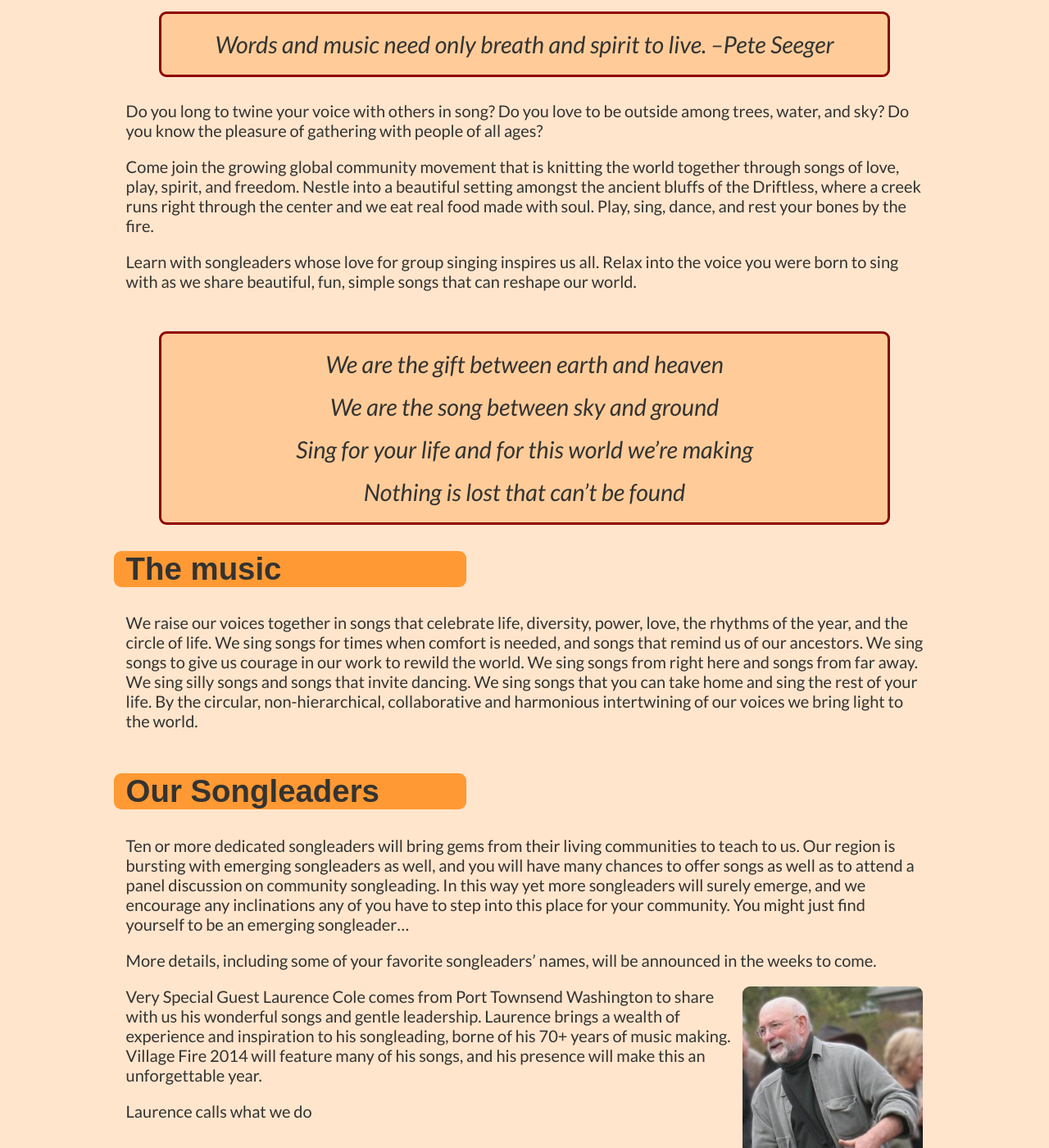
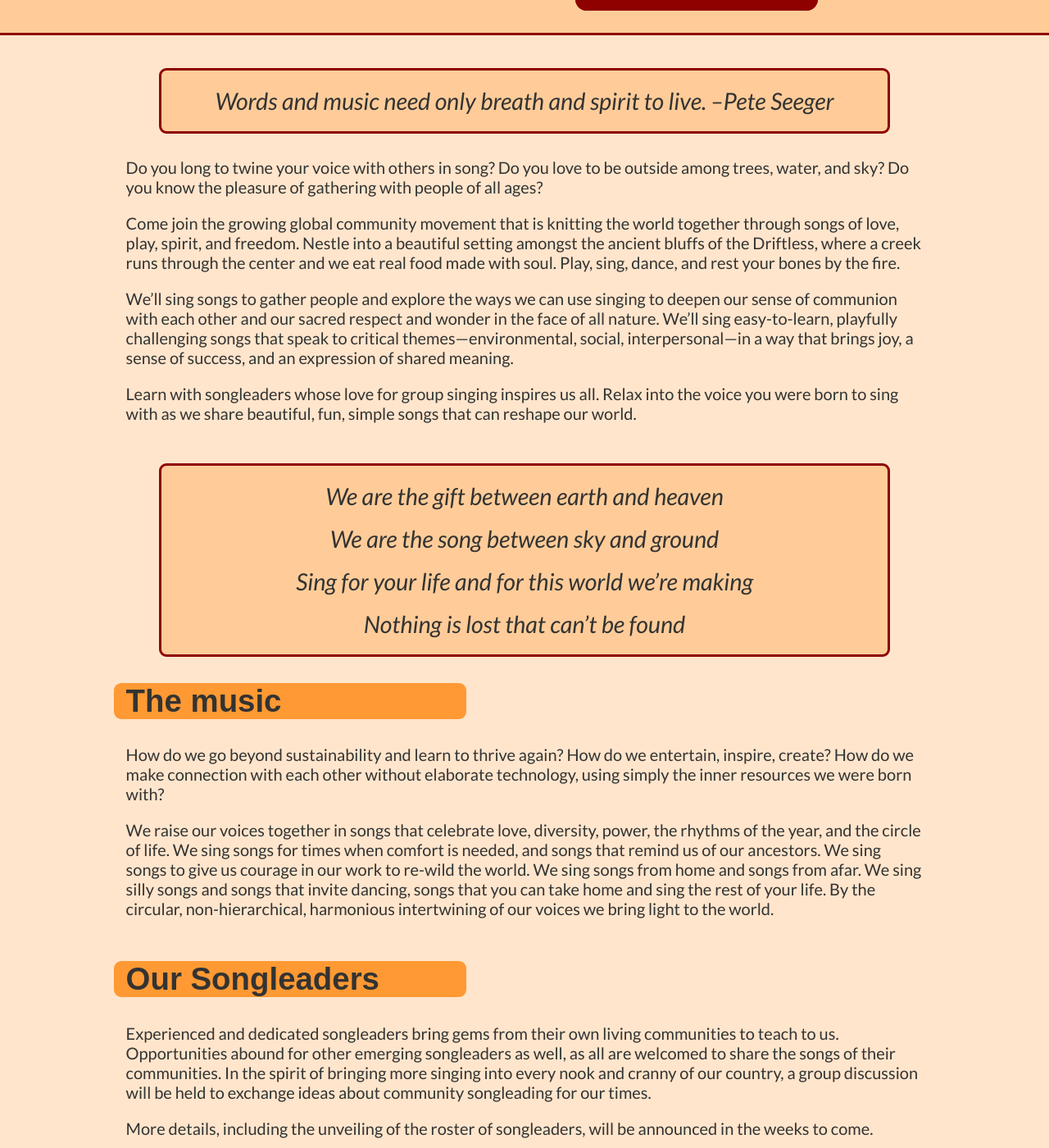
Before and after one commit to neilmb/villagefire, a Jekyll site: the page built from index.md, in a window 1280 px wide and 1400 px high, scrolled down 880 px. Shown: the whole window at 82% size. Built offline with Jekyll 4.4.1, drawn with Linux system fonts in a browser that asks for light colours; some web fonts are replaced; some of the changed text lies outside the part shown.

Commit message:
Updated version of the text from Liz

```diff
--- a/_layouts/home.html
+++ b/_layouts/home.html
@@ -22,13 +22,13 @@
 
     <div id="right">
         <h1>Village Fire 2014</h1>
+        <h1>May 29-June 1</h1>
 
-        <h2>Three Days of Outdoor Community Singing for Everyone</h2>
+        <h2>Outdoor Community Singing for Everyone</h2>
 
         <h2>With Very Special Guest Songleader Laurence Cole</h2>
 
-        <h2>Thursday-Sunday, May 29-June 1<br/>
-        at Camp Tahigwa in the Driftless</h2>
+        <h2>at Camp Tahigwa in the Driftless</h2>
 
         <div id="btn"><a href="http://www.eventbrite.com/event?eid=10717304747">Register
             Here</a></div>
--- a/index.md
+++ b/index.md
@@ -11,12 +11,19 @@ people of all ages?
 Come join the growing global community movement that is knitting the world
 together through songs of love, play, spirit, and freedom. Nestle into a
 beautiful setting amongst the ancient bluffs of the Driftless, where a creek
-runs right through the center and we eat real food made with soul. Play, sing,
+runs through the center and we eat real food made with soul. Play, sing,
 dance, and rest your bones by the fire.
 
-Learn with songleaders whose love for group singing inspires us all. Relax
-into the voice you were born to sing with as we share beautiful, fun, simple
-songs that can reshape our world.
+We’ll sing songs to gather people and explore the ways we can use singing to
+deepen our sense of communion with each other and our sacred respect and
+wonder in the face of all nature. We’ll sing easy-to-learn, playfully
+challenging songs that speak to critical themes—environmental, social,
+interpersonal—in a way that brings joy, a sense of success, and an expression
+of shared meaning.
+
+Learn with songleaders whose love for group singing
+inspires us all. Relax into the voice you were born to sing with as we share
+beautiful, fun, simple songs that can reshape our world.
 
 > We are the gift between earth and heaven
 >
@@ -28,36 +35,40 @@ songs that can reshape our world.
 
 ## The music
 
-We raise our voices together in songs that celebrate life, diversity, power,
-love, the rhythms of the year, and the circle of life. We sing songs for times
-when comfort is needed, and songs that remind us of our ancestors. We sing
-songs to give us courage in our work to rewild the world. We sing songs from
-right here and songs from far away. We sing silly songs and songs that invite
-dancing. We sing songs that you can take home and sing the rest of your life.
-By the circular, non-hierarchical, collaborative and harmonious intertwining
-of our voices we bring light to the world.
+How do we go beyond sustainability and learn to thrive again? How do we
+entertain, inspire, create? How do we make connection with each other without
+elaborate technology, using simply the inner resources we were born with?
+
+We raise our voices together in songs that celebrate love, diversity, power,
+the rhythms of the year, and the circle of life. We sing songs for times when
+comfort is needed, and songs that remind us of our ancestors. We sing songs to
+give us courage in our work to re-wild the world. We sing songs from home and
+songs from afar. We sing silly songs and songs that invite dancing, songs that
+you can take home and sing the rest of your life.  By the circular,
+non-hierarchical, harmonious intertwining of our voices we bring light to the
+world.
 
 ## Our Songleaders
 
-Ten or more dedicated songleaders will bring gems from their living
-communities to teach to us. Our region is bursting with emerging songleaders
-as well, and you will have many chances to offer songs as well as to attend a
-panel discussion on community songleading. In this way yet more songleaders
-will  surely emerge, and we encourage any inclinations any of you have to step
-into this place for your community. You might just find yourself to be an
-emerging songleader…
+Experienced and dedicated songleaders bring gems from their own living
+communities to teach to us. Opportunities abound for other emerging
+songleaders as well, as all are welcomed to share the songs of their
+communities. In the spirit of bringing more singing into every nook and cranny
+of our country, a group discussion will be held to exchange ideas about
+community songleading for our times.
 
-More details, including some of your favorite songleaders’ names, will be
+More details, including the unveiling of the roster of songleaders, will be
 announced in the weeks to come.
 
+
 <img style="float:right" src="images/laurence.jpg">
-Very Special Guest Laurence Cole comes from Port Townsend Washington to share
-with us his wonderful songs and gentle leadership. Laurence brings a wealth of
-experience and inspiration to his songleading, borne of his 70+ years of music
-making. Village Fire 2014 will feature many of his songs, and his presence
-will make this an unforgettable year.
+Very Special 2014 Guest Laurence Cole  comes from Port Townsend, Washington to
+share with us his wonderful songs and powerful leadership. Laurence brings a
+wealth of experience and inspiration to his songleading, borne of his 70+
+years of music making. Village Fire 2014 will feature many of his songs, and
+his presence will make this an unforgettable year.
 
-Laurence calls what we do
+Laurence says we're
 
 #### Singing Together to Nourish the Soul and Re-enchant the world with song…
 
@@ -77,17 +88,32 @@ which we simply stand and hold the “enchantment,” the sense of deep and
 genuine communion.
 </blockquote>
 
-## The Schedule
+## The Schedule (more details to come)
 
-Arrive anytime on Thursday May 29th. Our first shared meal is a Thursday
-evening potluck; all meals Friday, Saturday, and Sunday will be prepared on-site from
-whole ingredients with loving hands. Our last meal is Sunday lunch on June 1,
-followed by our closing ceremony.  During the daytimes our songleaders will
-offer a variety of themed song sessions, from relaxed to rousing. Every song
-will be accessible and taught to all, mostly by ear. By the evening fires we
-will gather again to share still more songs, taking turns among any who have a
-song to lead or suggest. Be you a learner or a leader, you are warmly
-welcomed.
+Thursday, May 29:
+* Greeters at the Welcome Table will be watching for you between 2:00 and 5:00. They will help you find your way around and begin meeting others at our gathering. You may arrive anytime all day, even at 8am
+* At 5pm gather for Opening Circle and Celebration of What’s to Come.
+* Our first shared meal is a Thursday evening potluck at 6pm.
+* At night we’ll gather around the fire for open song sharing.
+
+Friday, May 30 and Sat, May 31:
+* Three great meals served at 8am, noon, and 5pm. Bring snacks for between-times.
+* During the daytimes our songleaders offer a variety of themed song sessions, from relaxed to rousing. Every song is accessible and taught to all, mostly by ear.
+* Children’s activities are offered off and on during the day.
+* Games, creek play, and more…
+* By the evening fires we gather again to share still more songs, taking turns among any who have a song to lead or suggest. Be you a learner or a leader, you are warmly welcomed.
+
+Friday night Special:<br/>
+
+Come dance with friends new and old! Decorah’s own Eric Sessions, John Goodin,
+and Rob Hervey will play their fiddle, guitar, and mandolin for a good
+old-fashioned contradance, called by Bill Deutsch.
+
+Sunday, June 1:
+* Breakfast and lunch served, Song Circles in the morning, and closing circle
+  at 2pm. We really hope you’ll be able to stay through the closing circle,
+  which is always quite lovely.
+
 
 ## What Else?
 
@@ -115,39 +141,123 @@ together to care for the land, water, creatures, and people of our community.
 
 ## Lodging
 
-There are many options, all of them rustic. All options are available on the
-same sliding scale. You can reserve spaces with friends and family.
+There are many options, at various levels of rusticity. All are available on the
+same sliding fee scale. You are welcome to reserve spaces with friends and
+family.
 
-* Camp right near to base camp or down the path in a more secluded area.
+* Camp in your tent either right near to base camp or down the path in a more
+  secluded area.
 
-* Stay at ‘Polly’s Place’, a group of 4 cabins with ??? bunks each. This is
-  about a 5 minute walk from base camp.
+* Stay at ‘Polly’s Place’, a group of 4 cabins with 8 bunks each. 2 cabins for
+  women, 1 for men, one mixed. This is about a 5 minute walk from base camp.
+  Fire circle, electricity, no kitchen, shower house and toilets.
 
-* Stay right at the main lodge, in the same building as the kitchen, where
-  there are ??? bunks on the second level.
+* Stay right at the ‘Main Lodge’, in the same building as the kitchen, where
+  there are 30 beds. Upstairs women, Downstairs men.
 
-* Stay at the ‘Staff House’ where there are 2 private rooms on the main level
-  and a room full of double futons downstairs.
+* Stay at the ‘Staff House’ (no staff there while we're at camp) where there
+  are 10 double futons downstairs. There are indoor toilets and showers and a
+  small kitchen, and electricity.  Men and women.
 
-* Stay in the ‘Tree Houses,’ about ??? minutes walk from base camp.
+* Stay in the ‘Tree Houses’ (wooden houses on stilts) about 15 minutes walk
+  from base camp. There are 9 of them, each sleeping 4 people.  Bathrooms,
+  showers, electricity, fire circle.  Men and Women.
 
 ## Accessibilty
 
-??? Please ask in advance with regard to any of your needs.
+Base camp is fully accessible. We will work with you to be sure your needs are
+met; please help us do so by sharing your needs in advance.
 
 ## Food
 
-We can provide 8 meals for up to 150 people. (we need to know by May 24 (Liz ask Jim about this date, and more food description…). These vegetarian meals will include locally grown, organic ingredients. More info about the menu will be available in the coming months.
+Tasty whole food meals will be provided by friend of Village Fire Ruth
+Hampton. (More about Ruth here, [troutrivercatering.com] and here
+[awesomecookery.com]) Ruth will prepare 8 meals, Friday breakfast through
+Sunday lunch, for up to 150 people. All meals will be vegetarian, with options
+that are dairy free and gluten free.  More info about the menu will be
+available by April 15.
 
-If you prefer, you can bring food and a campstove and make your own food at your campsite.
+If you would like to eat the food prepared at camp, you need to register by
+May 18.
 
-Our cook-friend is keeping the food cost down by inviting our help in the kitchen, and so we’ll need everyone who doesn’t already have another role at camp is to spend at least one meal helping in the kitchen. This will be part of the fun, of course! More details to come.
+If you prefer, you are also welcome to bring food and a campstove and make
+your own food.
+
+Ruthie is keeping the cost of our meals low by inviting our help in the
+kitchen, and so we’ll be looking for some people to spend one meal helping.
+This will add to the fun!
+
 
 ## Cost
 
-We offer a sliding scale, knowing that all will pay and help this event
-sustain itself as they are able.
+We offer a sliding scale, knowing that all will pay as they are able and thus
+help our event sustain itself.
 
-Register for camping only: $60-$120. Register for camping and food: $90-$180.
-(Our online ticketing system will add a 5% administrative fee, or you can
-avoid that by sending a check). FAMILY RATE???
+* Adults, with meals: $80 - $160
+
+* Kids 11 and under, with meals: $40 - $80
+
+* Adults, bringing your own food: $50 - $100
+
+* Kids 11 and under, bringing your own food: $25 - $50
+
+## How Our Schedule Works
+
+Upon our arrival we create a plan for song circles according to the desires
+and skills of those present on any given day. In this way we are able to
+schedule just the right number and type of circles for the number and
+interests of those present. This is a transformational method of
+self-organizing sometimes known as Open Space Technology, and our use of it
+brings forth the best of our skills and passions. You’ll be glad to be part of
+this way.
+
+Some themes and specialties of last year’s regional songleaders included:
+
+* *Songs for Ritual and Celebration.* These are simple songs you'll be able to
+  pull out of your memory when it's time to mark life's beginnings, endings,
+  birthdays, homecomings, the turning of the seasons, and more.
+* *Songs for Kids and Those Who Love Them.* Early American dancing games, silly
+  songs, and songs that celebrate the beauty of our diverse world.
+* *Singing for Rowdies and Rascals—with a Brief Foray into Kumbaya*
+* *Dances of Universal Peace.* The Dances of Universal Peace are spiritual
+  practice in motion. Drawing on the sacred phrases, scripture, and poetry of
+  the many spiritual traditions of the earth, the Dances blend chant, live
+  music and evocative movement into a living experience of unity, peace and
+  integration
+* *Songs of the annual gathering 'Singing Alive!'* Birthed in the bosom of the
+  Pacific NW eco-festivals. This event is about bringing people together who
+  feel called to awaken, and nurture their spiritual life through communion
+  with songs, prayers, chants, and blessings, of celebration of life in this
+  temple universe.
+* *Civil Rights and Movement Songs.* A singing movement is a winning movement,
+  and there are lots of great peoples songs from struggles for liberation
+  around the world. Both familiar and new, both old and recent.
+* *Songs of Comfort and Healing* for those struggling with living or dying. The
+  spirit of the music ranges from gentle and soothing to uplifting and lively.
+  Though they hold this work sacred, they do not adhere to a particular
+  religious tradition.
+* *Group Improvisational Singing and Chanting*
+* *Drumming and Dancing*
+* *Songs from Other Lands and Times*
+* *Simple Four-Part Beauties* that Sound Like the Mormon Tabernacle Choir! Layer
+  songs, spirituals, and sacred songs from world traditions.
+* *Songs Pete Seeger Taught Us.* In honor of one of our most beloved American
+  heroes!
+
+## Can you help with any of these tasks?
+
+Help for a few hours or more, as you are able, with:
+
+* Leading morning stretching or yoga sessions
+* Leading non-competitive group games
+* Creating a plan for the children’s area or contributing an idea for a
+  project or activity at the children’s area
+* Coordinating volunteers
+* Tending the Welcome Table
+* Tending the Coffee/tea station
+* If you have experience with Theatre of the Oppressed, we want to talk to you
+  about ideas for your presence at Village Fire.
+
+
+
+> Come let us wrap ourselves in all of these things.
```
